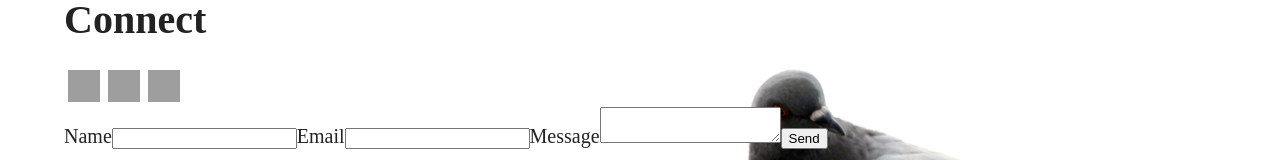
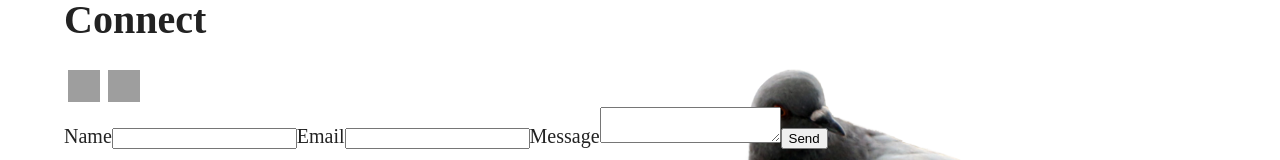
Before and after one commit to elanalynn/portfolio_2020, a Gatsby site: page /connect in a window 1280 px wide. Shown: the part 126-286 px from the top of the page. Built offline with nearby package versions, Linux system fonts and the light colour scheme; Gatsby itself is replaced by a stand-in of ours; grey boxes are pictures that could not be loaded; a web font is replaced by a local one.

Commit message:
remove twitter

```diff
--- a/src/pages/connect.js
+++ b/src/pages/connect.js
@@ -21,14 +21,6 @@ const connect = ({ path }) => (
           width="32"
           src="https://unpkg.com/simple-icons@latest/icons/linkedin.svg"
           alt="linkedin"
-        />
-      </ExternalLink>
-      <ExternalLink href="https://www.twitter.com/elanalynn/">
-        <img
-          height="32"
-          width="32"
-          src="https://unpkg.com/simple-icons@latest/icons/twitter.svg"
-          alt="twitter"
         />
       </ExternalLink>
     </div>
```
